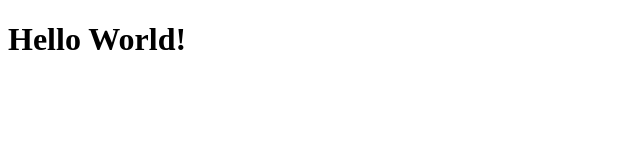
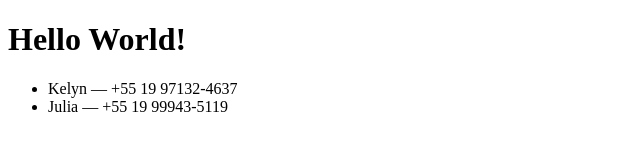
Before and after one commit to serrarenato/emergencia, a plain HTML site: page index.html in a window 1280 px wide. Shown: the whole page, without its empty margins (0-640 px from the left). Drawn offline with Linux system fonts and the light colour scheme.

Commit message:
Adicionar contatos Kelyn e Julia ao index.html

```diff
--- a/index.html
+++ b/index.html
@@ -7,5 +7,9 @@
 </head>
 <body>
   <h1>Hello World!</h1>
+  <ul>
+    <li>Kelyn — +55 19 97132-4637</li>
+    <li>Julia — +55 19 99943-5119</li>
+  </ul>
 </body>
 </html>
```
